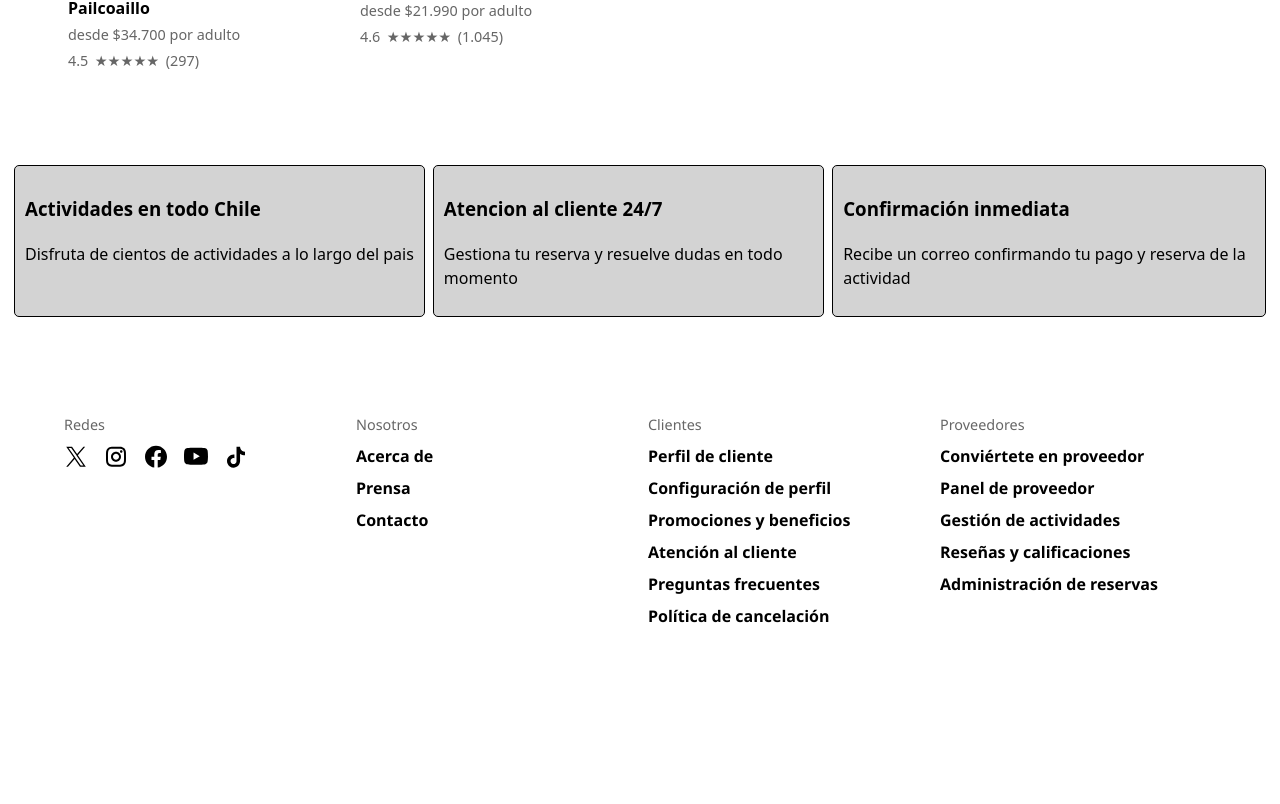
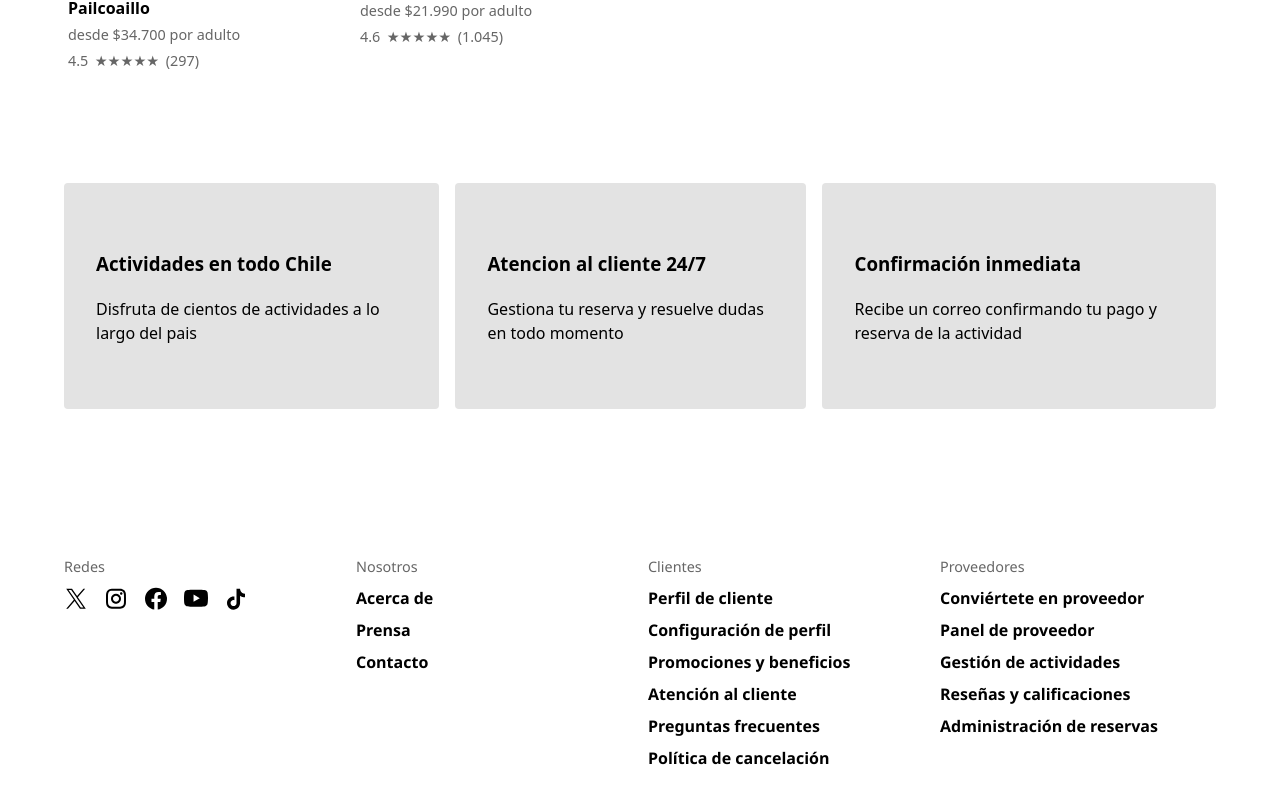
Before and after one commit to manuelcristobalescobedo/entrega-numero-4, a React (Vite) app: page / in a window 1280 px wide. Shown: the part 1436-2240 px from the top of the page. Built offline with nearby package versions, Linux system fonts and the light colour scheme.

Commit message:
Revisión de estilos CSS para SeccionInformacion

```diff
--- a/src/App.css
+++ b/src/App.css
@@ -62,7 +62,6 @@
     font-size: 1rem;
 }
 
-/* Contenedor de la galería */
 .grid-galeria {
   display: grid;
   grid-template-columns: repeat(auto-fill, minmax(270px, 1fr));
@@ -72,7 +71,6 @@
   padding: 4rem;
 }
 
-/* Tarjeta individual */
 .tarjeta-servicio {
   overflow: hidden;
   transition: transform 0.2s ease, box-shadow 0.2s ease;
@@ -82,7 +80,6 @@
   transform: translateY(-4px);
 }
 
-/* Imagen de la tarjeta */
 .imagen-wrapper {
   position: relative;
   width: 100%;
@@ -97,7 +94,6 @@
   display: block;
 }
 
-/* Favourite button */
     .favorito-btn {
         position: absolute;
         top: 8px;
@@ -113,7 +109,7 @@
         justify-content: center;
         transition: background 0.2s ease;
 
-        box-sizing: border-box; /* importante */
+        box-sizing: border-box;
         padding: 0;
     }
 
@@ -130,8 +126,6 @@
         fill: #e53935;
     }
 
-
-/* Etiqueta de "Nuevo" */
 .nuevo-tag {
   position: absolute;
   top: 8px;
@@ -144,7 +138,6 @@
   border-radius: 4px;
 }
 
-/* Información de la tarjeta */
 .info-servicio {
   padding: 0.75rem 0.25rem;
 }
@@ -163,7 +156,6 @@
   font-weight: 400;
 }
 
-/* Fila de calificación */
 .calificacion-servicio {
   display: flex;
   align-items: center;
@@ -181,20 +173,19 @@
 }
 
 /* columnas información */
-.Container {
-  display: grid;
-  grid-template-columns: auto auto auto;
-  margin: 10px;
+.informacion {
+    display: grid;
+    grid-template-columns: auto auto auto;
+    padding: 2rem 4rem 4rem 4rem;
+    background-color: #fff;
+    gap: 1rem;
 }
 
-.Container > div {
-  background-color: lightgray;
-  color: black;
-  margin: 0.25rem;
-  border: 1px solid black;
-  border-radius: 5px;
-  padding: 10px;
-
+.informacion-tarjeta {
+    background-color: #e3e3e3;;
+    color: black;
+    border-radius: 4px;
+    padding: 3rem 2rem;
 }
 
 /* Nuevos estilos pie de pagina */
--- a/src/components/SeccionInformacion.tsx
+++ b/src/components/SeccionInformacion.tsx
@@ -6,22 +6,20 @@ const SeccionInformacion: React.FC = () => {
 
 return (
         <>
-            <section className="SeccionInformacion"></section>
-
-            <div className = "Container">
-                <div className="InformacionRow">
+            <section className="informacion">
+                <div className="informacion-tarjeta">
                     <h3>Actividades en todo Chile</h3>
                     <p>Disfruta de cientos de actividades a lo largo del pais</p>
                 </div>
-                <div>
+                <div className="informacion-tarjeta">
                     <h3>Atencion al cliente 24/7</h3>
                     <p>Gestiona tu reserva y resuelve dudas en todo momento</p>
                 </div>
-                <div>
+                <div className="informacion-tarjeta">
                     <h3>Confirmación inmediata</h3>
                     <p>Recibe un correo confirmando tu pago y reserva de la actividad</p>
                 </div>
-            </div>
+            </section>
         </>
         )
     };
```
